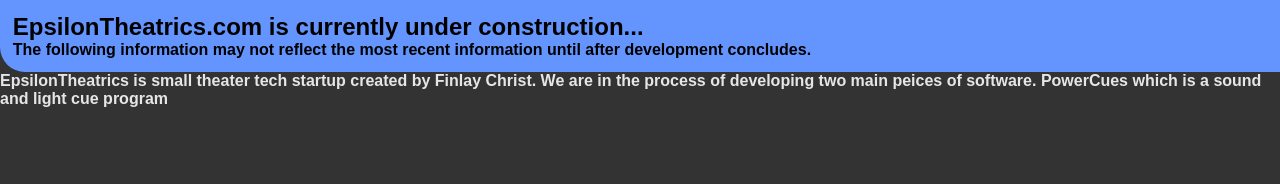
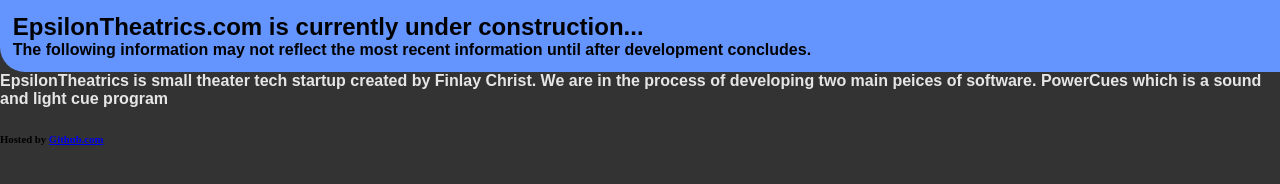
Before and after one commit to RandomiaGaming/EpsilonTheatricsDotCom, a plain HTML site: page index.html in a window 1280 px wide. Shown: the top 184 px of the page. Drawn offline with Linux system fonts and the light colour scheme.

Commit message:
Update index.html

```diff
--- a/index.html
+++ b/index.html
@@ -13,5 +13,7 @@
   </div>
   <h4 class="content">EpsilonTheatrics is small theater tech startup created by Finlay Christ. We are in the process of developing two main peices of software. PowerCues which is a sound and light cue program </h4>
 </body>
-
+<footer>
+  <h6>Hosted by <a href="https://www.github.com">Github.com</a></h6>
+</footer>
 </html>
```
